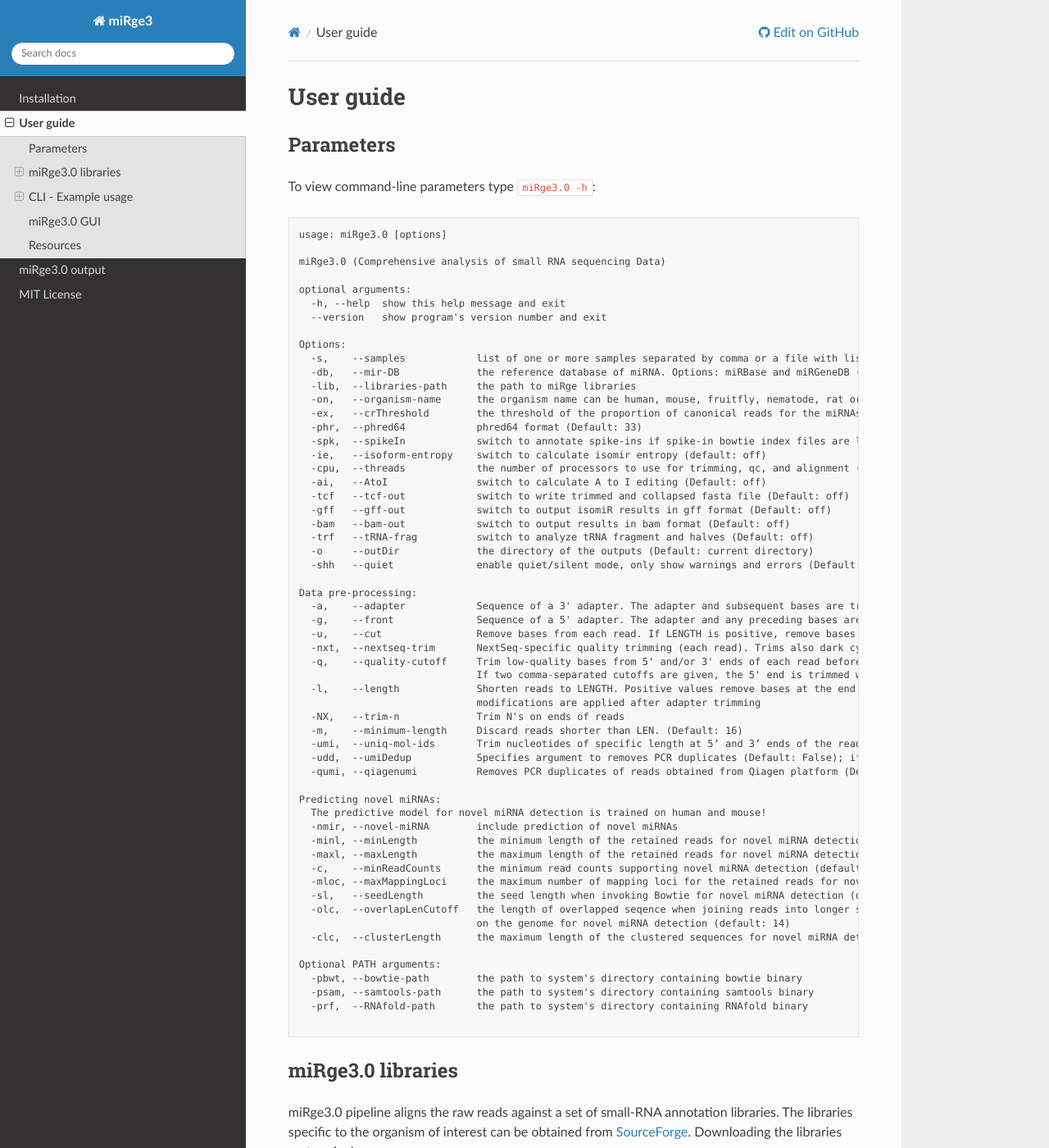
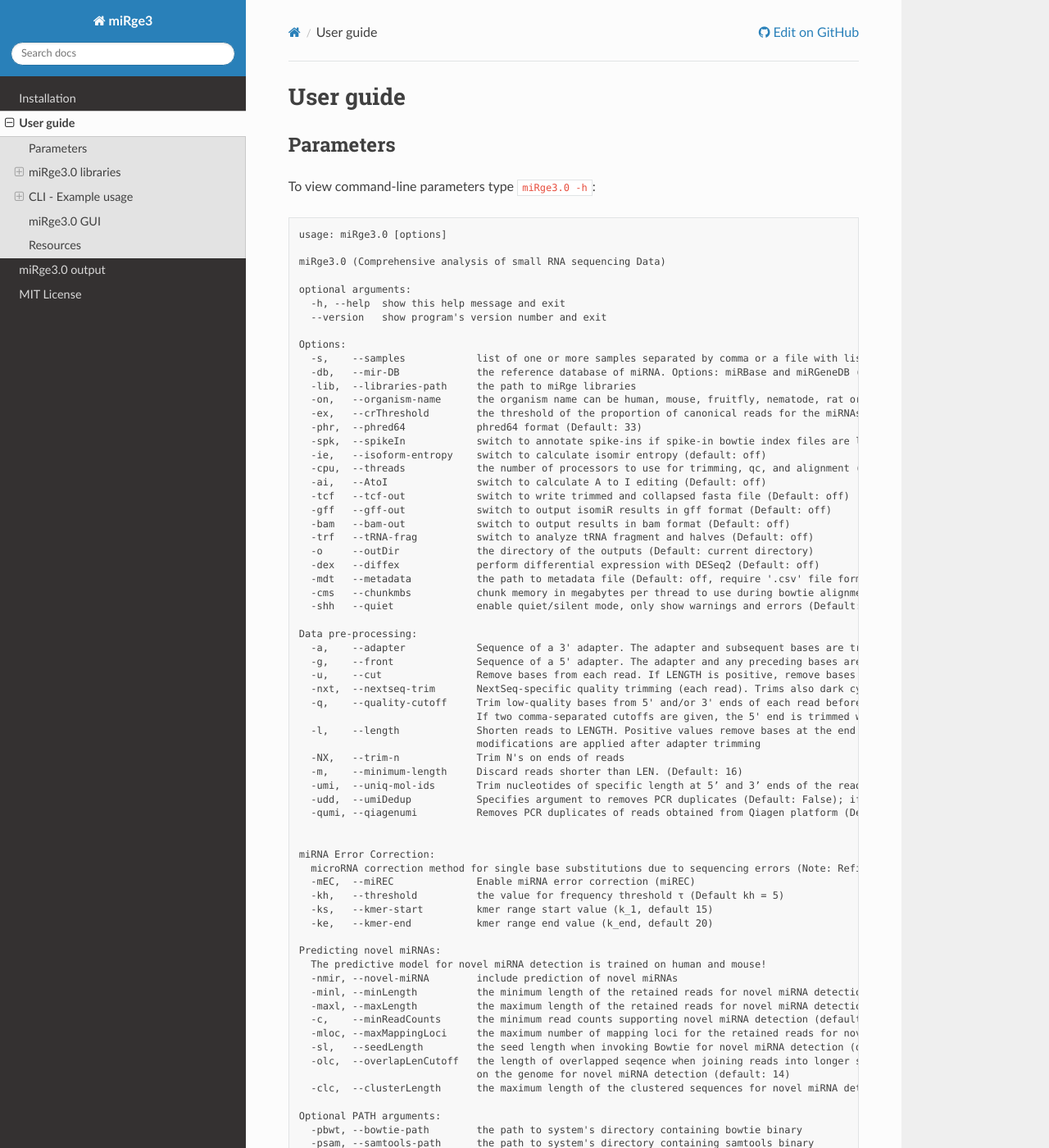
Before and after one commit to mhalushka/miRge3.0, a Sphinx documentation site: the page built from docs/source/quick_start.md, in a window 1280 px wide and 1400 px high. Shown: the whole window at 82% size. Built offline with Sphinx 7.4.7 and the Read the Docs theme 2.0.0, drawn with Linux system fonts in a browser that asks for light colours; some of the changed text lies outside the part shown.

Commit message:
Update quick_start.md
Added miREC, the missing feature/arguments in the help section of the documentation page.

```diff
--- a/docs/source/quick_start.md
+++ b/docs/source/quick_start.md
@@ -28,6 +28,9 @@
   -bam   --bam-out            switch to output results in bam format (Default: off)
   -trf   --tRNA-frag          switch to analyze tRNA fragment and halves (Default: off)
   -o     --outDir             the directory of the outputs (Default: current directory)
+  -dex   --diffex             perform differential expression with DESeq2 (Default: off)
+  -mdt   --metadata           the path to metadata file (Default: off, require '.csv' file format if -dex is opted)
+  -cms   --chunkmbs           chunk memory in megabytes per thread to use during bowtie alignment (Default: 256)
   -shh   --quiet              enable quiet/silent mode, only show warnings and errors (Default: off)
 
 Data pre-processing:
@@ -42,8 +45,16 @@
   -NX,   --trim-n             Trim N's on ends of reads
   -m,    --minimum-length     Discard reads shorter than LEN. (Default: 16)
   -umi,  --uniq-mol-ids       Trim nucleotides of specific length at 5’ and 3’ ends of the read, after adapter trimming. eg: 4,4 or 0,4. (Use -udd to remove PCR duplicates)
-  -udd,  --umiDedup           Specifies argument to removes PCR duplicates (Default: False); if TRUE it will remove UMI and remove PCR duplicates otherwise it only remove UMI and keep the raw counts
+  -udd,  --umiDedup           Specifies argument to removes PCR duplicates (Default: False); if TRUE it will remove UMI and remove PCR duplicates otherwise it only remove UMI and keep the raw counts (Require -umi option)
   -qumi, --qiagenumi          Removes PCR duplicates of reads obtained from Qiagen platform (Default: Illumina; "-umi x,y " Required)
+
+
+miRNA Error Correction:
+  microRNA correction method for single base substitutions due to sequencing errors (Note: Refines reads at the expense of time)
+  -mEC,  --miREC              Enable miRNA error correction (miREC)
+  -kh,   --threshold          the value for frequency threshold τ (Default kh = 5)
+  -ks,   --kmer-start         kmer range start value (k_1, default 15)
+  -ke,   --kmer-end           kmer range end value (k_end, default 20)
 
 Predicting novel miRNAs:
   The predictive model for novel miRNA detection is trained on human and mouse!
```
